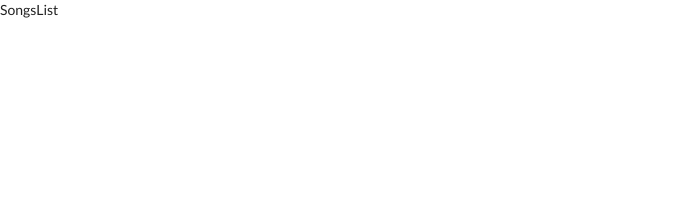
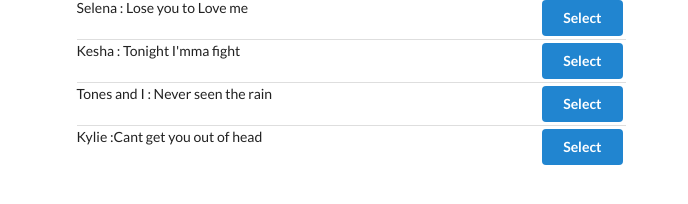
Before and after one commit to ravindra-rayasam/react-redux-songs, a React app: page / in a window 1280 px wide. Shown: the whole page, without its empty margins (0-688 px from the left). Built offline with nearby package versions, Linux system fonts and the light colour scheme.

Commit message:
songList connected with Redux connect

```diff
--- a/public/index.html
+++ b/public/index.html
@@ -10,7 +10,7 @@
       content="Web site created using create-react-app"
     />
     <link rel="apple-touch-icon" href="logo192.png" />
-    <link rel="styleSheet" href="https://cdnjs.cloudflare.com/ajax/libs/semantic-ui/2.4.1/semantic.min.css" />
+    <link rel="styleSheet" type="text/css" href="https://cdnjs.cloudflare.com/ajax/libs/semantic-ui/2.4.1/semantic.min.css" />
 
     <!--
       manifest.json provides metadata used when your web app is installed on a
--- a/src/actions/index.js
+++ b/src/actions/index.js
@@ -1,7 +1,7 @@
 import React from 'react';
 
 // Action creator
-export const selectedSong = () =>{
+export const selectedSong = (song) =>{
     // Return an Action.
     return  {
         type:'SELECTED_SONG',
--- a/src/components/App.js
+++ b/src/components/App.js
@@ -3,7 +3,15 @@
 
 
 const App = () => {
-        return  <div><SongsList/></div>;
+        return (
+            <div className="ui container grid">
+                <div className="ui row">
+                    <div className="column eight wide">
+                        <SongsList/>
+                    </div>
+                </div>
+            </div>
+        ) ;
 
 };
 
--- a/src/components/SongsList.js
+++ b/src/components/SongsList.js
@@ -1,18 +1,38 @@
 import React , {Component}from 'react';
 import {connect} from 'react-redux';
+import {selectedSong} from '../actions'
 
 class SongsList extends Component {
 
     render () {
+        return <div className="ui divided list">{this.renderList()}</div>;
+    }
+
+    renderList  ()  {
         return (
-            <div>SongsList</div>
-        );
+            this.props.songs.map((song) => {
+                return (
+                    <div className="item" key={song.title}>
+                        <div className="right floated ">
+                            <button className="ui button primary"
+                            onClick={()=>this.props.selectedSong(song)}>
+                                Select
+                             </button>
+                        </div>
+                         <div className="left floated content">
+                             {song.title}
+                         </div>
+                    </div>
+                    )
+                }
+            )
+        )
     }
+
 }
-
 const mapsStatetoProp = (state) =>{
-    console.log(state.song);
+    console.log(state);
     return {songs:state.song};
 
 }
- export default connect(mapsStatetoProp)(SongsList);
+ export default connect(mapsStatetoProp,{selectedSong})(SongsList);
```
